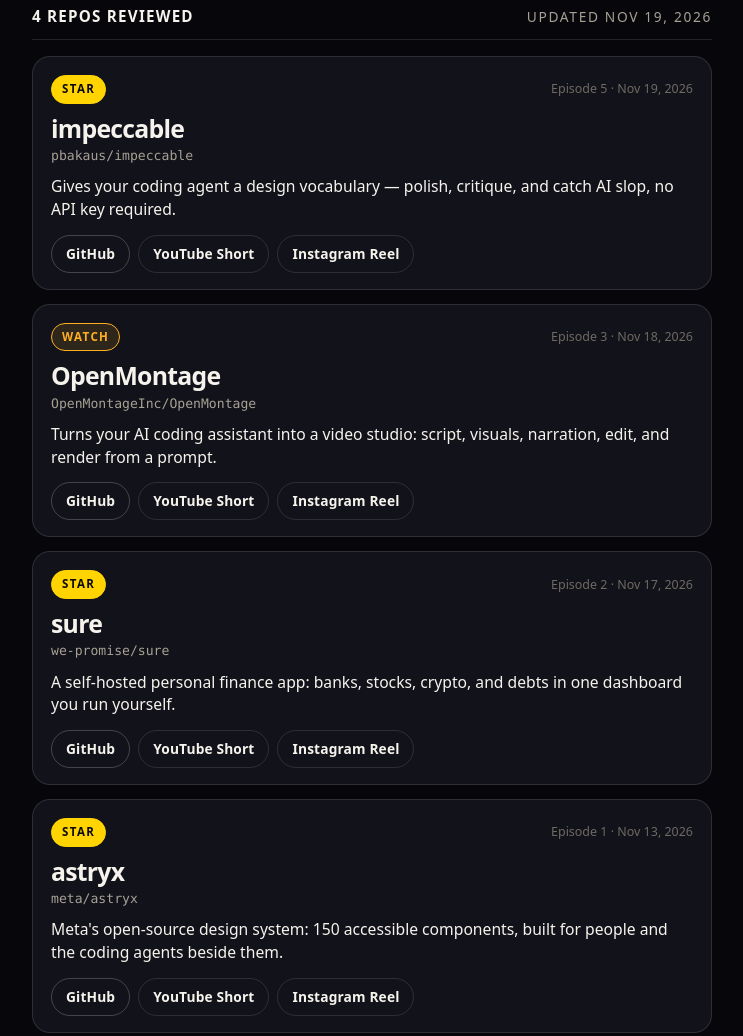
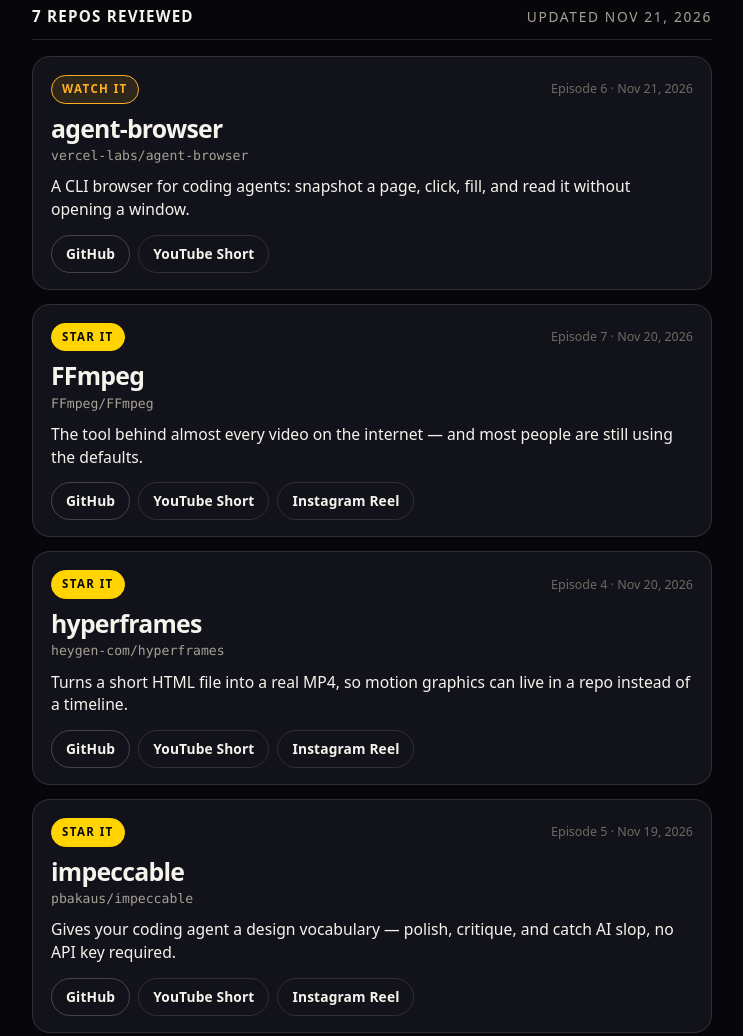
Before and after one commit to WorldYT/WorldYT.github.io, a plain HTML site: page starorskip/index.html in a window 1280 px wide. Shown: the part 322-1358 px from the top of the page, without its empty margins (268-1011 px from the left). Drawn offline with Linux system fonts and the light colour scheme.

Commit message:
Star or Skip repo list: 7 posted repos (adds agent-browser WATCH IT, FFmpeg STAR IT, HyperFrames STAR IT), verdict labels STAR IT / WATCH IT

```diff
--- a/starorskip/index.html
+++ b/starorskip/index.html
@@ -184,12 +184,45 @@
         <a href="https://www.instagram.com/starorskip.repos/" rel="noopener noreferrer">Instagram @starorskip.repos</a>
       </nav>
     </header>
-    <div class="count"><strong>4 repos reviewed</strong><span>Updated Nov 19, 2026</span></div>
+    <div class="count"><strong>7 repos reviewed</strong><span>Updated Nov 21, 2026</span></div>
     <section class="list" aria-label="Reviewed repositories">
 
       <article class="card">
         <div class="card-top">
-          <span class="badge star">STAR</span>
+          <span class="badge watch">WATCH IT</span>
+          <span class="meta">Episode 6 · Nov 21, 2026</span>
+        </div>
+        <h2>agent-browser</h2>
+        <p class="slug"><a href="https://github.com/vercel-labs/agent-browser" rel="noopener noreferrer">vercel-labs/agent-browser</a></p>
+        <p class="blurb">A CLI browser for coding agents: snapshot a page, click, fill, and read it without opening a window.</p>
+        <div class="links"><a class="btn gh" href="https://github.com/vercel-labs/agent-browser" rel="noopener noreferrer">GitHub</a><a class="btn yt" href="https://youtube.com/shorts/gqYksbYPpd0" rel="noopener noreferrer">YouTube Short</a></div>
+      </article>
+
+      <article class="card">
+        <div class="card-top">
+          <span class="badge star">STAR IT</span>
+          <span class="meta">Episode 7 · Nov 20, 2026</span>
+        </div>
+        <h2>FFmpeg</h2>
+        <p class="slug"><a href="https://github.com/FFmpeg/FFmpeg" rel="noopener noreferrer">FFmpeg/FFmpeg</a></p>
+        <p class="blurb">The tool behind almost every video on the internet — and most people are still using the defaults.</p>
+        <div class="links"><a class="btn gh" href="https://github.com/FFmpeg/FFmpeg" rel="noopener noreferrer">GitHub</a><a class="btn yt" href="https://youtube.com/shorts/tRa91pDwIU0" rel="noopener noreferrer">YouTube Short</a><a class="btn ig" href="https://www.instagram.com/starorskip.repos/reel/Df-06FpTtqY/" rel="noopener noreferrer">Instagram Reel</a></div>
+      </article>
+
+      <article class="card">
+        <div class="card-top">
+          <span class="badge star">STAR IT</span>
+          <span class="meta">Episode 4 · Nov 20, 2026</span>
+        </div>
+        <h2>hyperframes</h2>
+        <p class="slug"><a href="https://github.com/heygen-com/hyperframes" rel="noopener noreferrer">heygen-com/hyperframes</a></p>
+        <p class="blurb">Turns a short HTML file into a real MP4, so motion graphics can live in a repo instead of a timeline.</p>
+        <div class="links"><a class="btn gh" href="https://github.com/heygen-com/hyperframes" rel="noopener noreferrer">GitHub</a><a class="btn yt" href="https://youtube.com/shorts/3btmd65oii4" rel="noopener noreferrer">YouTube Short</a><a class="btn ig" href="https://www.instagram.com/starorskip.repos/reel/DgAkpQ5z1yf/" rel="noopener noreferrer">Instagram Reel</a></div>
+      </article>
+
+      <article class="card">
+        <div class="card-top">
+          <span class="badge star">STAR IT</span>
           <span class="meta">Episode 5 · Nov 19, 2026</span>
         </div>
         <h2>impeccable</h2>
@@ -200,7 +233,7 @@
 
       <article class="card">
         <div class="card-top">
-          <span class="badge watch">WATCH</span>
+          <span class="badge watch">WATCH IT</span>
           <span class="meta">Episode 3 · Nov 18, 2026</span>
         </div>
         <h2>OpenMontage</h2>
@@ -211,7 +244,7 @@
 
       <article class="card">
         <div class="card-top">
-          <span class="badge star">STAR</span>
+          <span class="badge star">STAR IT</span>
           <span class="meta">Episode 2 · Nov 17, 2026</span>
         </div>
         <h2>sure</h2>
@@ -222,7 +255,7 @@
 
       <article class="card">
         <div class="card-top">
-          <span class="badge star">STAR</span>
+          <span class="badge star">STAR IT</span>
           <span class="meta">Episode 1 · Nov 13, 2026</span>
         </div>
         <h2>astryx</h2>
```
